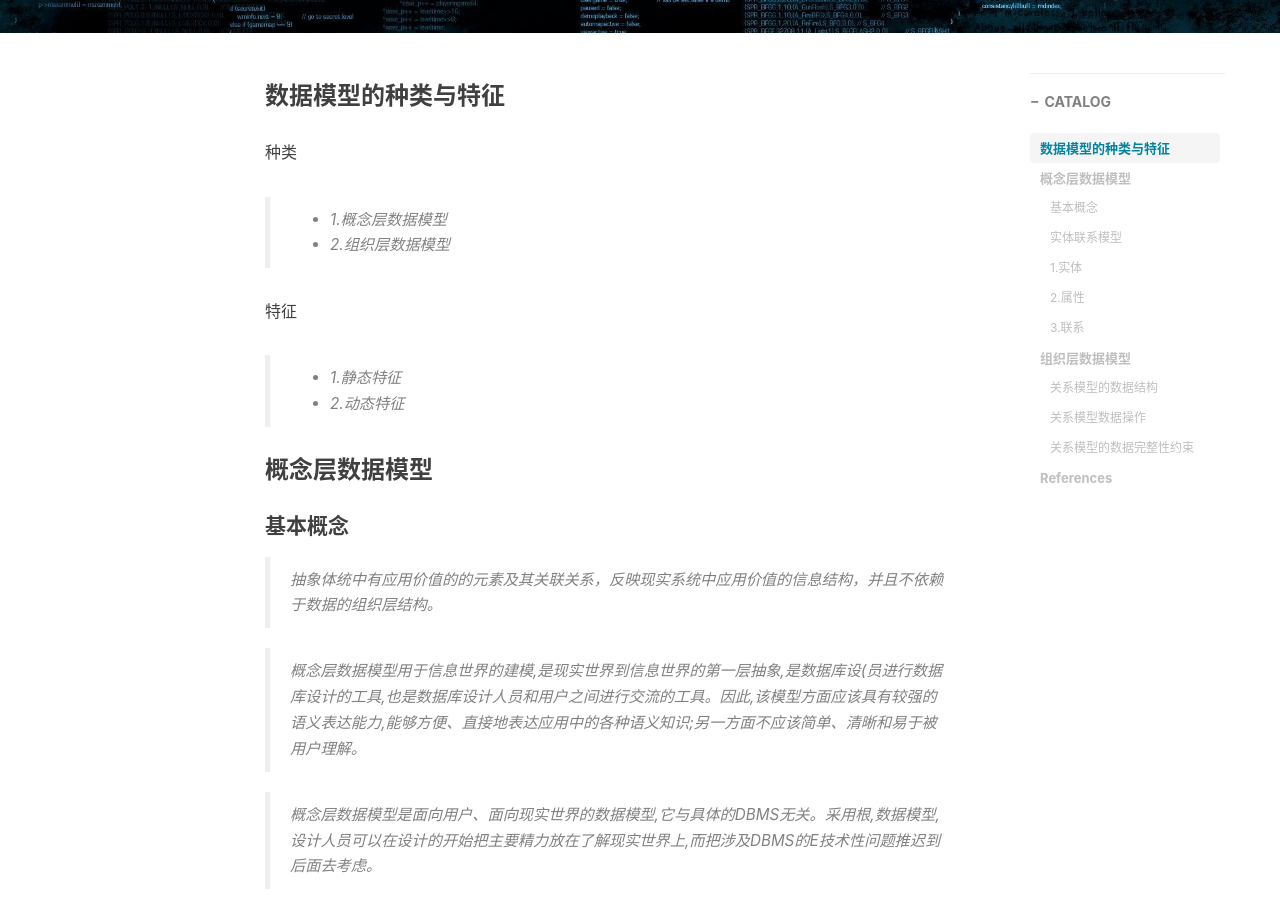
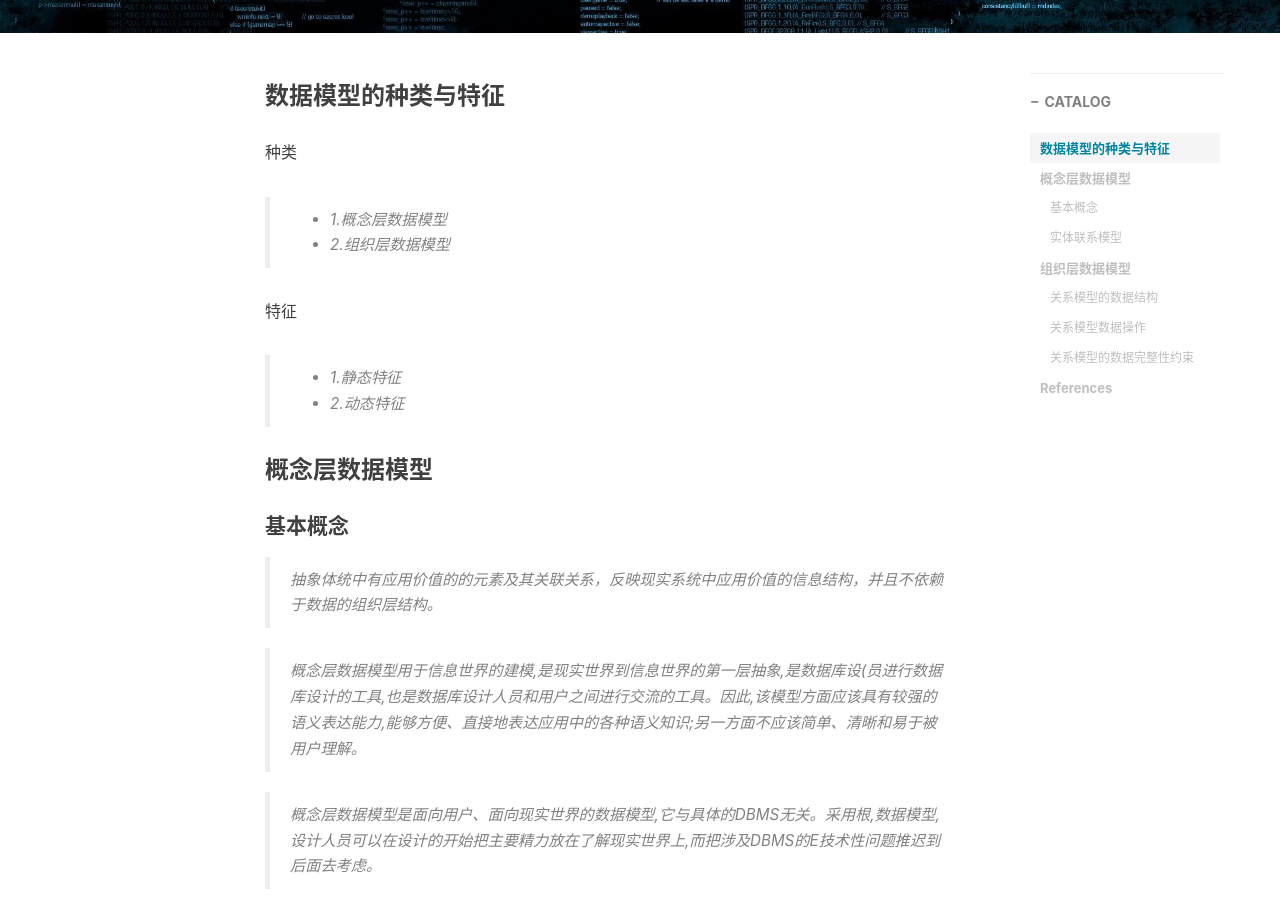
Before and after one commit to honorjoey/honorjoey.github.io, a Jekyll site: the page built from _posts/2020-03-16-数据库原理(一)-数据库的数据模型.md, in a window 1280 px wide and 900 px high, scrolled down 550 px. Built offline with Jekyll 4.4.1, drawn with Linux system fonts in a browser that asks for light colours; nearby versions of some CDN libraries; comment, search, counter and statistics services are not loaded.

Commit message:
add blog

```diff
--- a/_posts/2020-03-16-数据库原理(一)-数据库的数据模型.md
+++ b/_posts/2020-03-16-数据库原理(一)-数据库的数据模型.md
@@ -32,13 +32,13 @@ tags:
 > 常用的概念层数据模型有实体-联系( Entity-Relationship, E-R)模型、语义对象模型。我这里只介绍实体-联系模型,这也是最常使用的一种模型
 
 #### 实体联系模型
-##### 1.实体
+1.实体
 > 实体是具有公共性质并且可以相互区分的现实世界对象的集合。
 
-##### 2.属性
+2.属性
 > 每个实体都具有一定的特征和性质，这样我们才能根据实体的特征来区分一个个实例。属性就是描述实体或者联系的特征或性质的数据项，属于一个实体的所有实例都具有相同的性质，在E-R模型中，这些性质或特征就是属性。
 
-##### 3.联系
+3.联系
 > 在现实世界中,事物内部以及事物之间是有联系的,这些联系在信息世界反映为实体内部的联系以及实体之间的联系。实体内部的联系通常是指一个实体内属性之间的联系,实体之间的联系通常是指属于不同实体的属性之间的联系。
 
 ### 组织层数据模型
```
